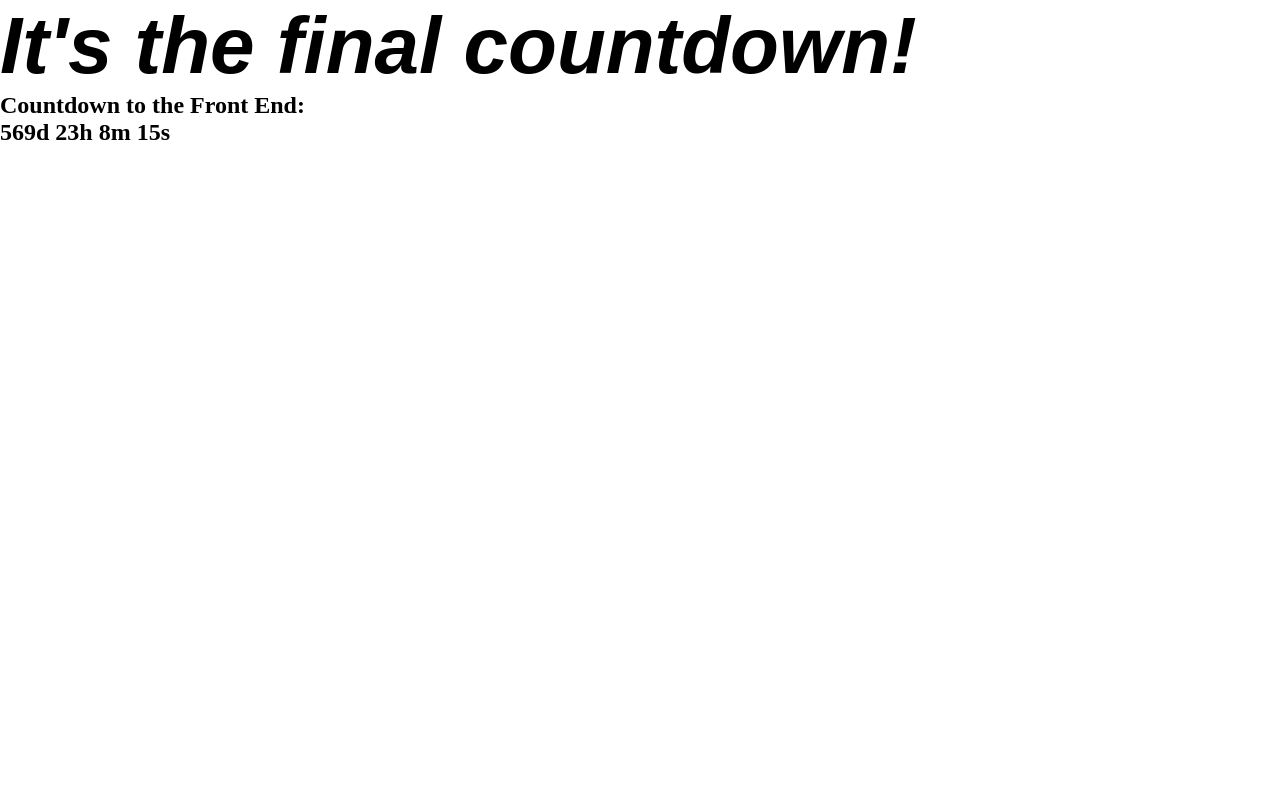
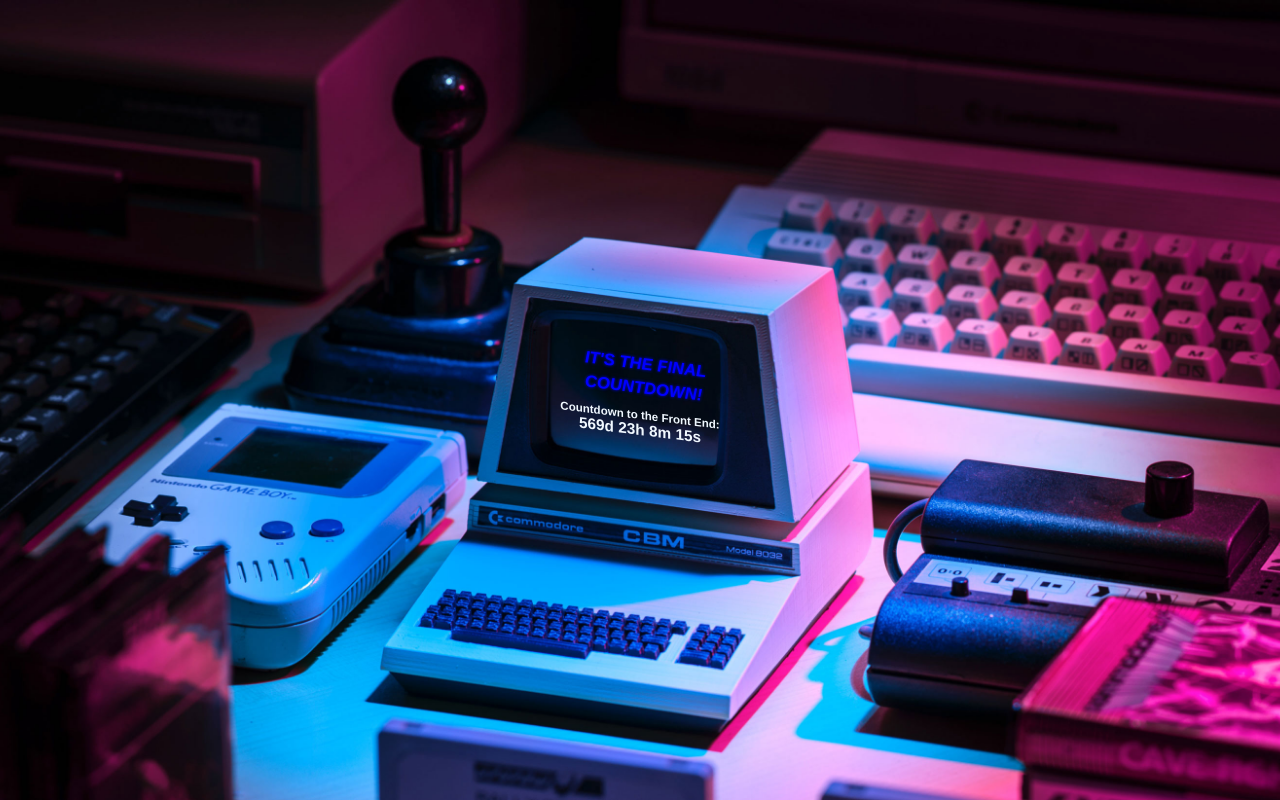
Before and after one commit to issaheim/finalCountdown, a plain HTML site: page index.html in a window 1280 px wide. Drawn offline with Linux system fonts and the light colour scheme; a web font is replaced by a local one.

Commit message:
final styling

```diff
--- a/script.js
+++ b/script.js
@@ -9,7 +9,7 @@
 headerText.id = "headerText";
 countdownText.id = "countdownText"
 
-headerText.innerHTML = "It's the final countdown!";
+headerText.innerHTML = "It's the final <br><span id='countDown'>countdown!</span>";
 
 document.body.appendChild(rootDiv);
 rootDiv.appendChild(headerText);
--- a/style.css
+++ b/style.css
@@ -6,12 +6,46 @@
 body{
   width: 100vw;
   height: 100vh;
+  display: flex;
+  justify-content: center;
+  align-items: center;
+
+  background-image: url(retro.jpg);
+  background-size: cover;
+  background-position: center;
+
+  font-family: mr-eaves-modern, sans-serif;
+  font-size: 1.5rem;
 }
 
 h1{
-  font-family: mr-eaves-modern, sans-serif;
+  position: relative;
+  left: 5.7vw;
+
   font-weight: 800;
   font-style: italic;
-  font-size: 5rem;
-  color: black;
+  font-size: 1.3vw;
+  line-height: 1.5rem;
+  text-transform: uppercase;
+  transform: skewY(7deg);
+  color: blue;
+  text-shadow: blue 0 0 3px;
 }
+
+#rootDiv{
+  width: 20vw;
+}
+
+#countdownDiv{
+  display: flex;
+  justify-content: center;
+  text-align: center;
+  font-size: 0.6vw;
+  color: aliceblue;
+  transform: skewY(7deg);
+}
+
+#countdownTxt{
+  font-size: 1.2vw;
+
+}
```
Also changed, not shown: retro.jpg (added).
